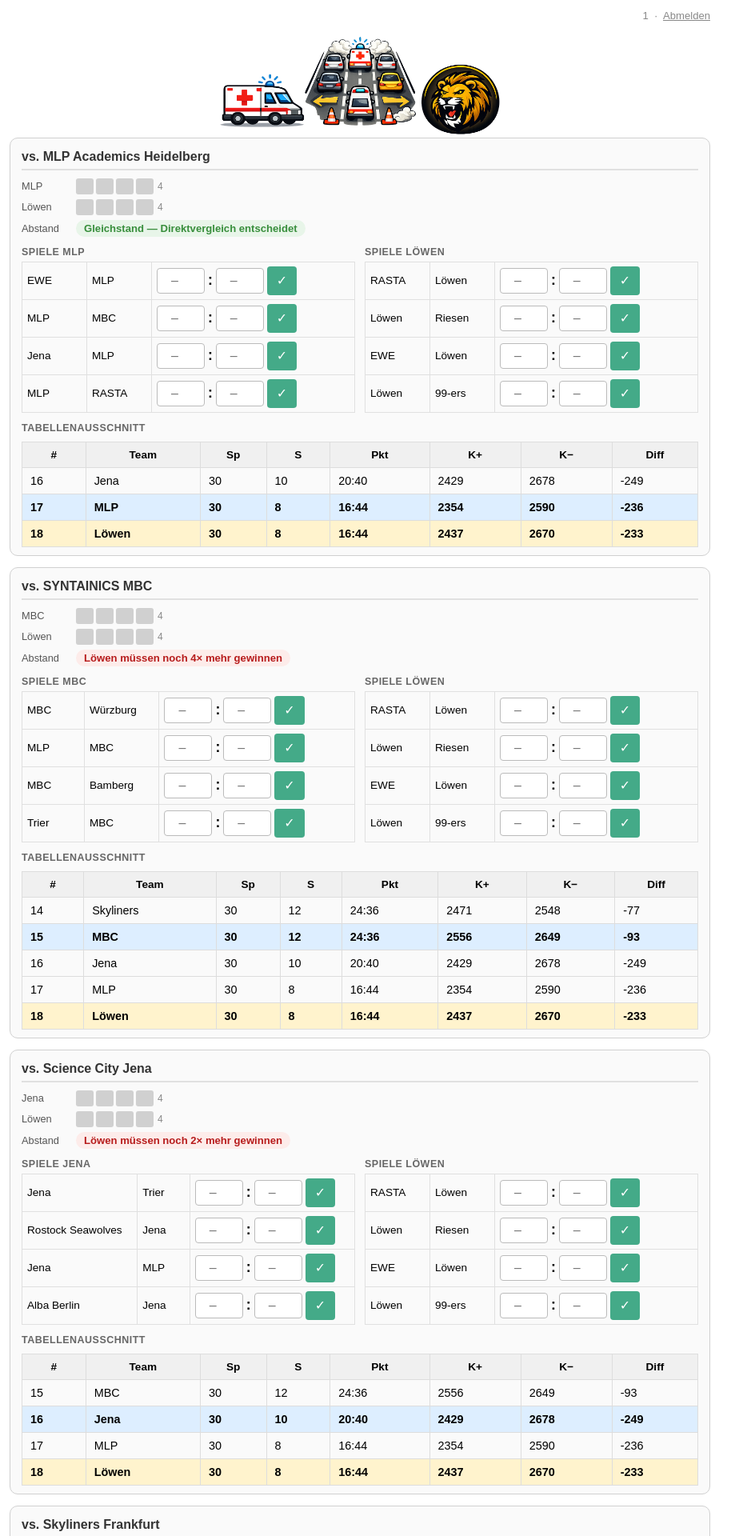
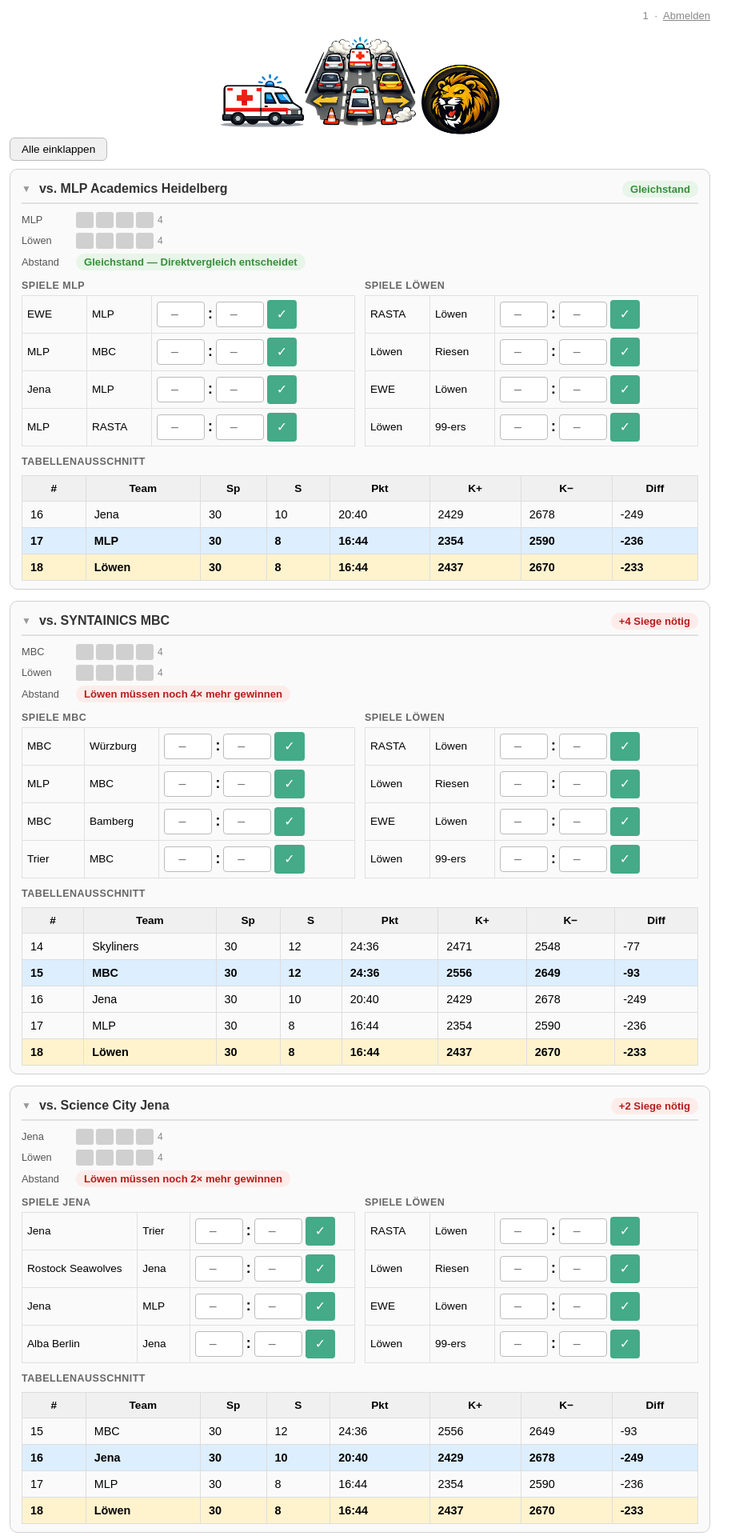
Before and after one commit to mebertK9/result-preview, a Flask app: page / in a window 1280 px wide. Shown: the top 1920 px of the page at 80% size, without its empty margins (0-939 px from the left). Run offline with Flask 3, Linux system fonts and the light colour scheme; the visitor is signed in with stand-in values (Sample User, id 1).

Commit message:
Zusammenklappbar

```diff
--- a/result_preview/templates/index.html
+++ b/result_preview/templates/index.html
@@ -247,6 +247,17 @@
         }
 
         /* ---- Dashboard cards ---- */
+        .dash-all-toggle {
+            display: block;
+            margin-bottom: 10px;
+            padding: 6px 14px;
+            font-size: 0.85rem;
+            border: 1px solid #bbb;
+            border-radius: 6px;
+            background: #f0f0f0;
+            cursor: pointer;
+        }
+
         .dash-card {
             border: 1px solid #d0d0d0;
             border-radius: 10px;
@@ -262,6 +273,40 @@
             margin-bottom: 10px;
             padding-bottom: 6px;
             border-bottom: 2px solid #e0e0e0;
+            display: flex;
+            align-items: center;
+            gap: 10px;
+            cursor: pointer;
+            user-select: none;
+        }
+
+        .dash-header-arrow {
+            font-size: 0.75rem;
+            color: #999;
+            transition: transform 0.15s;
+            flex-shrink: 0;
+        }
+
+        .dash-card.collapsed .dash-header-arrow {
+            transform: rotate(-90deg);
+        }
+
+        .dash-header-badge {
+            margin-left: auto;
+            font-size: 0.78rem;
+            font-weight: normal;
+            padding: 2px 8px;
+            border-radius: 10px;
+        }
+
+        .dash-card.collapsed .dash-body {
+            display: none;
+        }
+
+        .dash-card.collapsed .dash-header {
+            margin-bottom: 0;
+            padding-bottom: 0;
+            border-bottom: none;
         }
 
         /* ---- Segment bars ---- */
@@ -485,10 +530,41 @@
 
     <img src="{{ url_for('static', filename='logo.png') }}" class="logo">
 
+    <button class="dash-all-toggle" id="dashToggleAll" onclick="toggleAllCards()">Alle einklappen</button>
+
     {% for comp_team, comp in competitor_data.items() %}
     <div class="dash-card">
 
-        <div class="dash-header">vs. {{ comp_team }}</div>
+        {# Determine badge class and text for the collapsed summary line #}
+        {% set gap = comp.mandatory_wins %}
+        {% set max_games = comp.max_games %}
+        {% if comp.catchup_impossible %}
+        {% set badge_cls = "gap-impossible" %}
+        {% set badge_txt = "Nicht mehr aufzuholen" %}
+        {% elif comp.lead_safe %}
+        {% set badge_cls = "gap-safe" %}
+        {% set badge_txt = "✅ Sicher an " ~ sn(comp_team) ~ " vorbei!" %}
+        {% elif gap > 0 %}
+        {% set badge_cls = "gap-behind" %}
+        {% set badge_txt = "+" ~ gap ~ " Siege nötig" %}
+        {% elif gap == 0 %}
+        {% set badge_cls = "gap-ahead" %}
+        {% set badge_txt = "Gleichstand" %}
+        {% elif (-gap) >= max_games %}
+        {% set badge_cls = "gap-safe" %}
+        {% set badge_txt = (-gap) ~ " Siege vorne ✅" %}
+        {% else %}
+        {% set badge_cls = "gap-ahead" %}
+        {% set badge_txt = (-gap) ~ " Siege vorne" %}
+        {% endif %}
+
+        <div class="dash-header" onclick="toggleCard(this.closest('.dash-card'))">
+            <span class="dash-header-arrow">▼</span>
+            vs. {{ comp_team }}
+            <span class="dash-header-badge dash-gap-badge {{ badge_cls }}">{{ badge_txt }}</span>
+        </div>
+
+        <div class="dash-body">
 
         {# ── Segment bars ─────────────────────────────────────────────── #}
         <div class="dash-bars">
@@ -542,15 +618,12 @@
                 <span class="dash-bar-label">Abstand</span>
                 <div class="dash-gap-badge
                     {%- if comp.catchup_impossible %} gap-impossible
-                    {%- elif comp.lead_safe %} gap-safe
                     {%- elif gap <= 0 and (-gap) >= max_games %} gap-safe
                     {%- elif gap <= 0 %} gap-ahead
                     {%- else %} gap-behind{% endif %}">
                     {% if comp.catchup_impossible %}
                     Braunschweig bräuchte noch {{ comp.gap_with_hypo }} Siege, hat aber nur {{ comp.loewen_games_left }} Spiel(e)
                     übrig — nicht mehr aufzuholen
-                    {% elif comp.lead_safe %}
-                    Braunschweig kann von {{ sn(comp_team) }} nicht mehr eingeholt werden &nbsp;✅
                     {% elif gap > 0 %}
                     Löwen müssen noch <strong>{{ gap }}×</strong> mehr gewinnen
                     {% elif gap == 0 %}
@@ -670,6 +743,8 @@
                 </table>
             </div>
         </div>
+
+        </div>{# end .dash-body #}
 
     </div>{# end .dash-card #}
     {% endfor %}
@@ -1021,10 +1096,34 @@
             document.querySelectorAll('.dv-check').forEach(function (cb) {
                 cb.addEventListener('change', saveScroll);
             });
-            document.querySelectorAll('#teamFilter input[type=checkbox]').forEach(function (cb) {
-                cb.addEventListener('change', saveScroll);
+        })();
+    </script>
+
+    <script>
+        function toggleCard(card) {
+            card.classList.toggle('collapsed');
+            updateToggleAllLabel();
+        }
+
+        function toggleAllCards() {
+            var cards = document.querySelectorAll('.dash-card');
+            var allCollapsed = Array.from(cards).every(function (c) { return c.classList.contains('collapsed'); });
+            cards.forEach(function (c) {
+                if (allCollapsed) {
+                    c.classList.remove('collapsed');
+                } else {
+                    c.classList.add('collapsed');
+                }
             });
-        })();
+            updateToggleAllLabel();
+        }
+
+        function updateToggleAllLabel() {
+            var cards = document.querySelectorAll('.dash-card');
+            var allCollapsed = Array.from(cards).every(function (c) { return c.classList.contains('collapsed'); });
+            var btn = document.getElementById('dashToggleAll');
+            if (btn) btn.textContent = allCollapsed ? 'Alle aufklappen' : 'Alle einklappen';
+        }
     </script>
 
 
```
